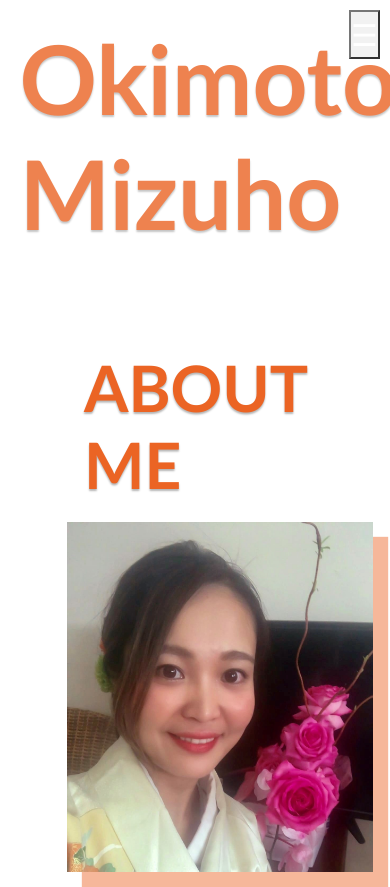
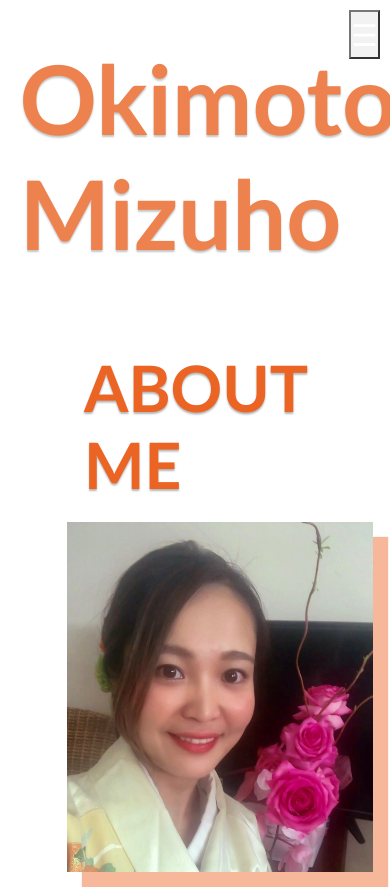
Before and after one commit to MizuhoOkimoto/Mizuho_Portfolio, a website: page index.html in a window 390 px wide. Shown: the top 887 px of the page. Drawn offline with nearby package versions, Linux system fonts and the light colour scheme.

Commit message:
Add margin above my name on mobile screen

```diff
--- a/src/css/stylesheet.css
+++ b/src/css/stylesheet.css
@@ -221,6 +221,9 @@ h2 {
 
 /* ---------------  Media queries for smaller screens starts --------------- */
 @media screen and (max-width: 768px) {
+  .my_name {
+    margin-top: 20px;
+  }
   .about_me {
     margin-top: 350px;
     }
```
